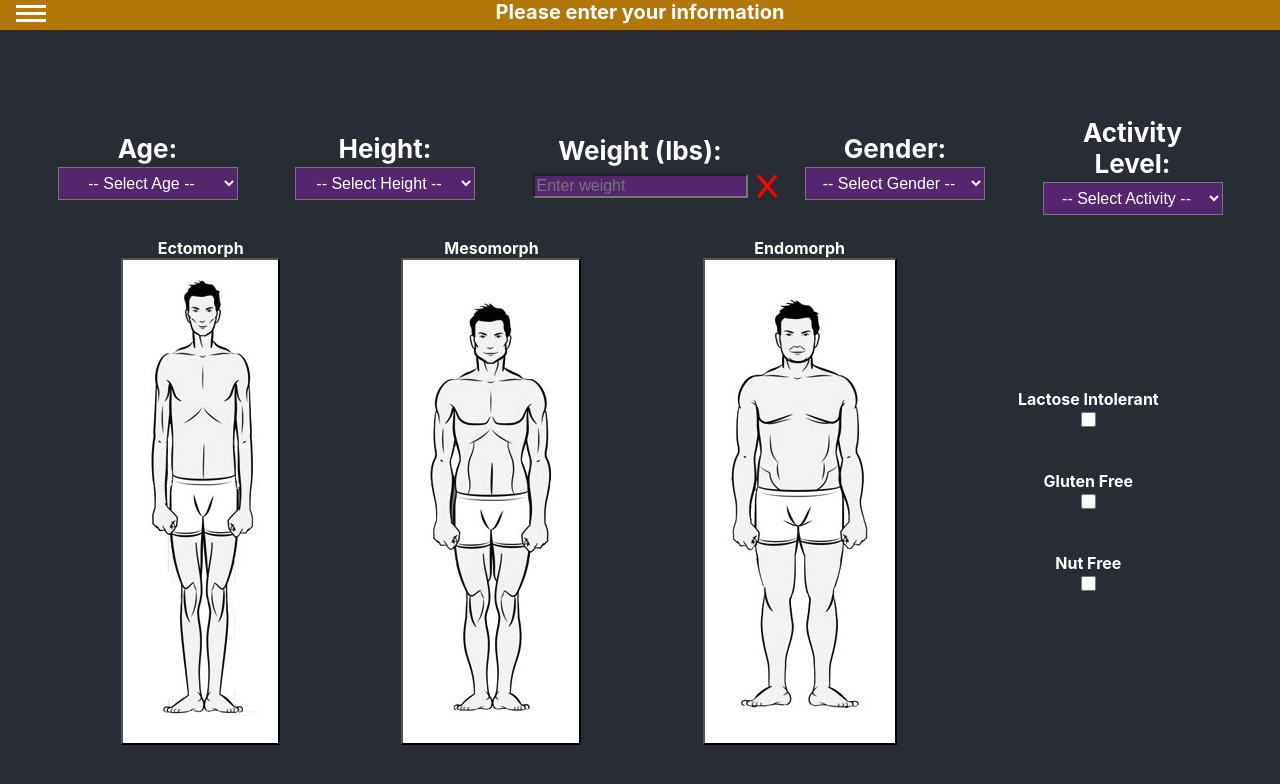
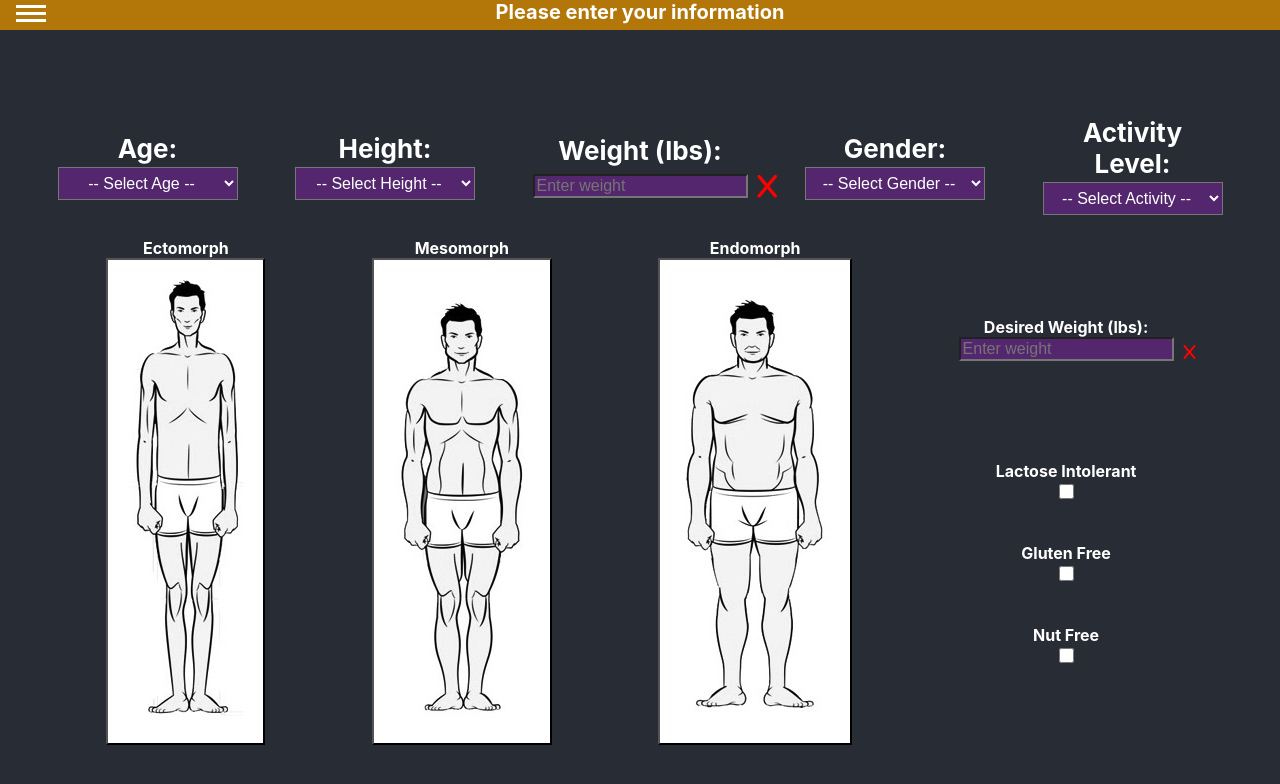
Before and after one commit to bbgabel/SmartEats, a React (Create React App) app: page /Start in a window 1280 px wide. Shown: the top 784 px of the page. Built offline with nearby package versions, Linux system fonts and the light colour scheme.

Commit message:
desired weight change

```diff
--- a/src/components/Items/BodyType.js
+++ b/src/components/Items/BodyType.js
@@ -6,9 +6,11 @@ import swole from './swole.jpg';
 
 
 
-export default function BodyType({updateActiveButton} ) {
+export default function BodyType({updateActiveButton, updateDesiredWeight} ) {
 
     const [activeButton, setActiveButton] = useState(null);
+    const [desiredWeight, setWeight] = useState("");
+    const [valid, setValid] = useState(false);
 
     const handleClick = (buttonID) => {
         setActiveButton(buttonID);
@@ -18,6 +20,21 @@ export default function BodyType({updateActiveButton} ) {
     const check = (event) => {
         console.log(event.target.checked);
         console.log(event.target.id);
+    }
+
+    const handleWeightChange = (event) => {
+        const input = event.target.value;
+        const newInput = parseInt(input);
+
+        if (!isNaN(newInput) && newInput >= 80 && newInput <= 300) {
+            setWeight(newInput);
+            setValid(true);
+            updateDesiredWeight(newInput);
+        } else {
+            setWeight(input);
+            setValid(false);
+            updateDesiredWeight("");
+        }
     }
 
     return (
@@ -45,6 +62,25 @@ export default function BodyType({updateActiveButton} ) {
                     </div>
 
                     <div>
+                    <div className="desc">
+                        <div>
+                        <label className="desc">Desired Weight (lbs):</label>
+                        </div>
+                        <input
+                        className="textbox"
+                        placeholder="Enter weight"
+                        type="text"
+                        value={desiredWeight}
+                        onChange={handleWeightChange}
+                        />
+                        {!valid ? (
+                            <i className="fas fa-x fa-l red"></i>
+                        ) : (
+                            <i className="fas fa-check fa-xl green"></i>
+                        )}
+
+                        </div>
+                        <br></br><br></br><br></br><br></br><br></br>
                         <div>
                             <label>Lactose Intolerant</label>
                         </div>
--- a/src/components/Start.css
+++ b/src/components/Start.css
@@ -42,7 +42,6 @@
     background-color: #53266e;
     color: white;
     font-size: 16px;
-
 }
 
 .green {
--- a/src/components/Start.js
+++ b/src/components/Start.js
@@ -15,6 +15,7 @@ export default function Start() {
     const [valid, setValid] = useState(false);
     const [ready, setReady] = useState(false);
     const [body, setBody] = useState(null);
+    const [desiredWeight, setDesiredWeight] = useState("");
 
     const handleAgeChange = (event) => {
         setAge(event.target.value);
@@ -49,8 +50,12 @@ export default function Start() {
         setBody(buttonID);
     }
 
-    const checkResults = (age, height, weight, sex, activity, body) => {
-        if (age && height && weight && sex && activity && body) {
+    const updateDesiredWeight = (num) => {
+        setDesiredWeight(num);
+    }
+
+    const checkResults = (age, height, weight, desiredWeight, sex, activity, body) => {
+        if (age && height && weight && desiredWeight && sex && activity && body) {
             setReady(true);
         } else {
             setReady(false);
@@ -58,8 +63,8 @@ export default function Start() {
     }
 
     useEffect(() => {
-        checkResults(age, height, weight, sex, activity, body);
-    }, [age, height, weight, sex, activity, body]);
+        checkResults(age, height, weight, desiredWeight, sex, activity, body);
+    }, [age, height, weight, desiredWeight, sex, activity, body]);
 
   const ageOptions = [];
   for (let age = 12; age <= 80; age++) {
@@ -70,6 +75,7 @@ export default function Start() {
     age,
     height,
     weight,
+    desiredWeight,
     sex,
     activity,
     body,
@@ -188,7 +194,7 @@ export default function Start() {
                 </div>
 
                 <div>
-                    <BodyType updateActiveButton={updateActiveButton} />
+                    <BodyType updateActiveButton={updateActiveButton} updateDesiredWeight={updateDesiredWeight} />
                 </div>
             </div>
             <div className="bottom-filler">
```
